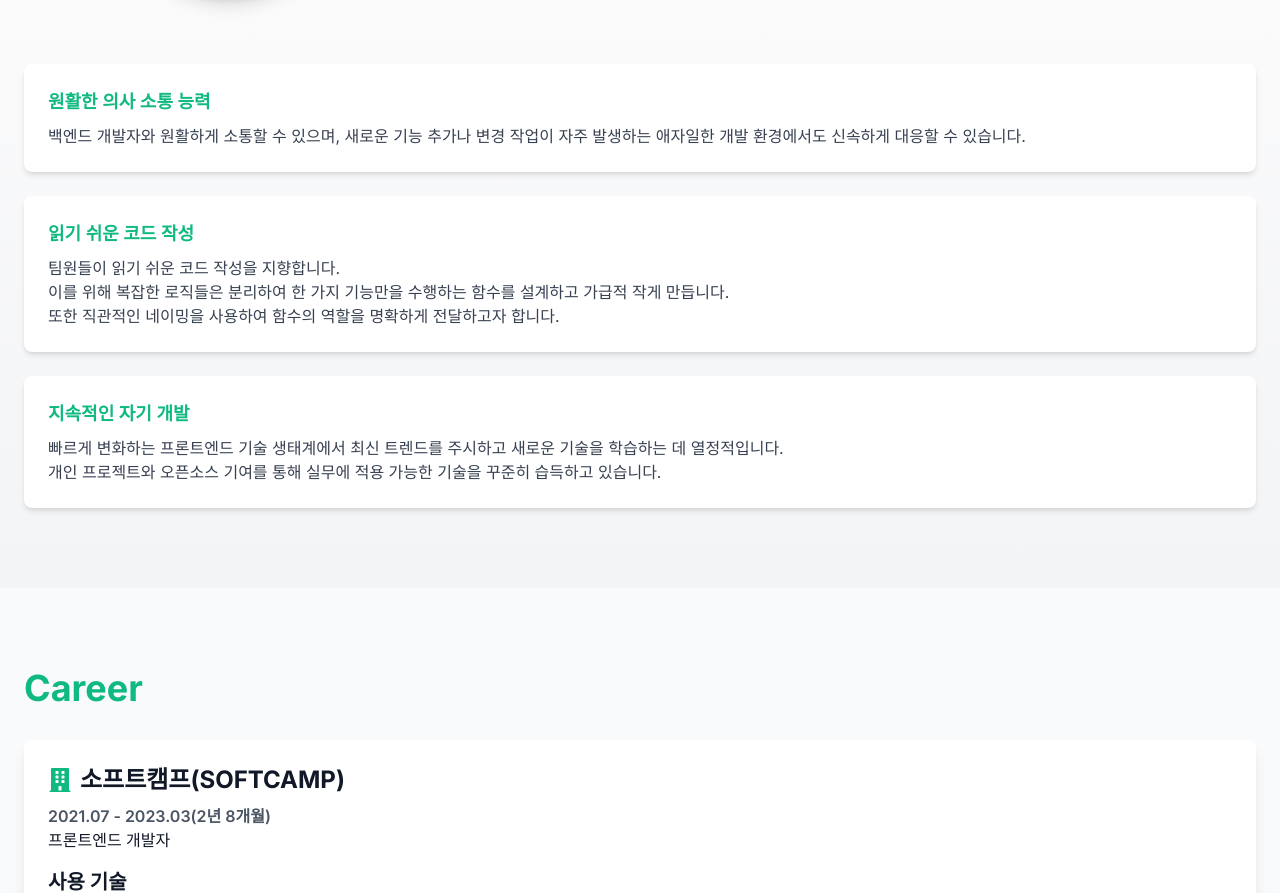
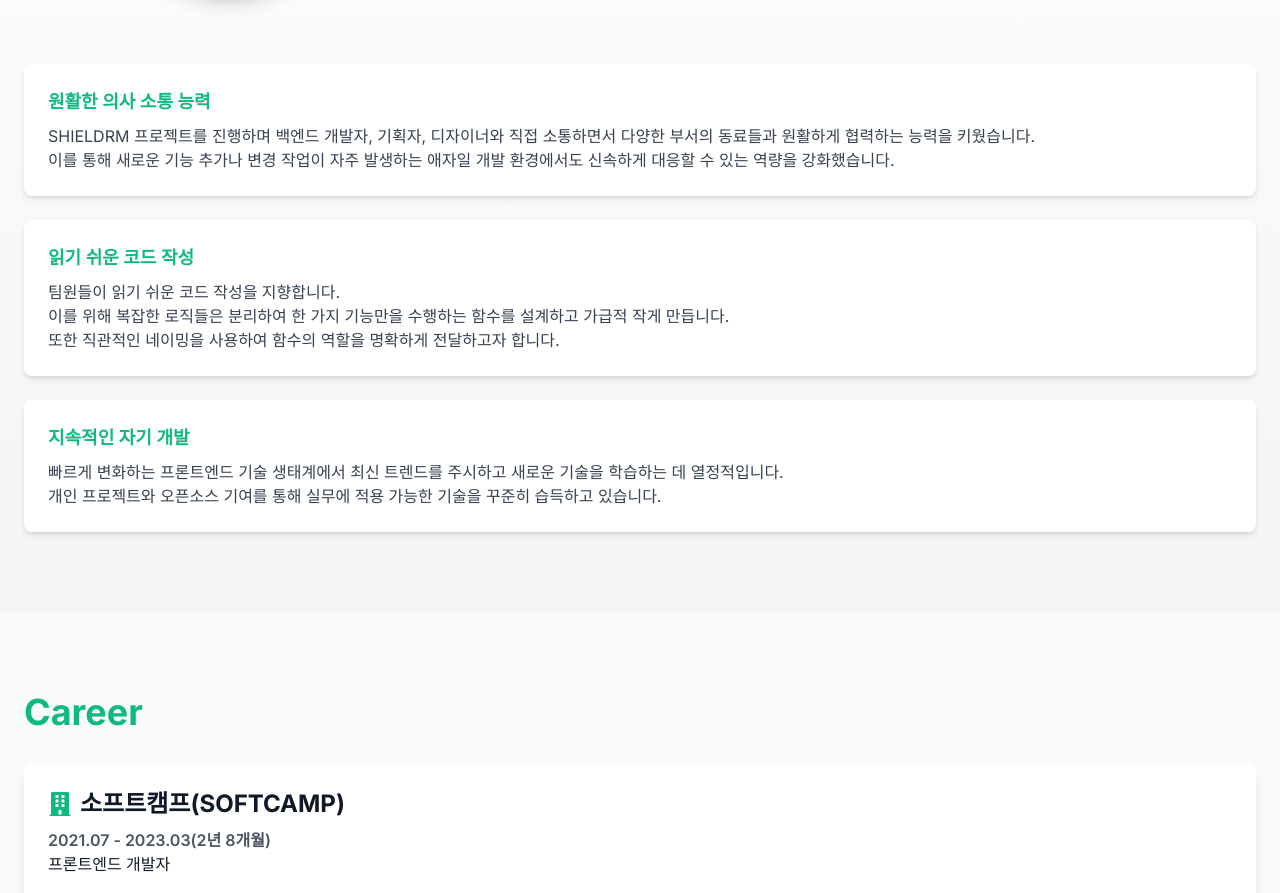
Before and after one commit to DaYoung-woo/portfolio, a Next.js app: page / in a window 1280 px wide. Shown: the part 1208-2101 px from the top of the page. Built offline with nearby package versions, Linux system fonts and the light colour scheme.

Commit message:
[feat] 문구 변경

```diff
--- a/src/components/About.tsx
+++ b/src/components/About.tsx
@@ -22,7 +22,7 @@ const introduceList = [
   {
     title: "원활한 의사 소통 능력",
     content:
-      "백엔드 개발자와 원활하게 소통할 수 있으며, 새로운 기능 추가나 변경 작업이 자주 발생하는 애자일한 개발 환경에서도 신속하게 대응할 수 있습니다.",
+      "SHIELDRM 프로젝트를 진행하며 백엔드 개발자, 기획자, 디자이너와 직접 소통하면서 다양한 부서의 동료들과 원활하게 협력하는 능력을 키웠습니다. \n이를 통해 새로운 기능 추가나 변경 작업이 자주 발생하는 애자일 개발 환경에서도 신속하게 대응할 수 있는 역량을 강화했습니다.",
   },
   {
     title: "읽기 쉬운 코드 작성",
--- a/src/components/Project.tsx
+++ b/src/components/Project.tsx
@@ -30,7 +30,7 @@ const project = [
     name: "camping-together",
     title: "🏕️ Camping Together",
     description:
-      "Camping Together는 OPEN API를 활용한 캠핑 커뮤니티 앱입니다.\n OPEN API를 활용해 캠핑장 리스트를 불러오고 있습니다. \n 수파베이스를 통해 캠핑 관련 아티클을 확인할 수 있고 캠핑을 좋아하는 사람들의 커뮤니티 기능도 제공합니다.\n 스켈레톤과 로딩바를 사용하여 더 나은 사용자 경험을 제공하고자 노력했습니다.",
+      "Camping Together는 OPEN API를 활용한 캠핑 커뮤니티 앱입니다.\nOPEN API를 활용해 캠핑장 리스트를 불러오고 있습니다. \n수파베이스를 통해 캠핑 관련 아티클을 확인할 수 있고 캠핑을 좋아하는 사람들의 커뮤니티 기능도 제공합니다.\n스켈레톤과 로딩바를 사용하여 더 나은 사용자 경험을 제공하고자 노력했습니다.",
     tech: ["React", "React-native", "Supabase", "Typescript", "Zustand"],
     video: "/camping_together/camping_together.mp4",
     type: "app",
```
